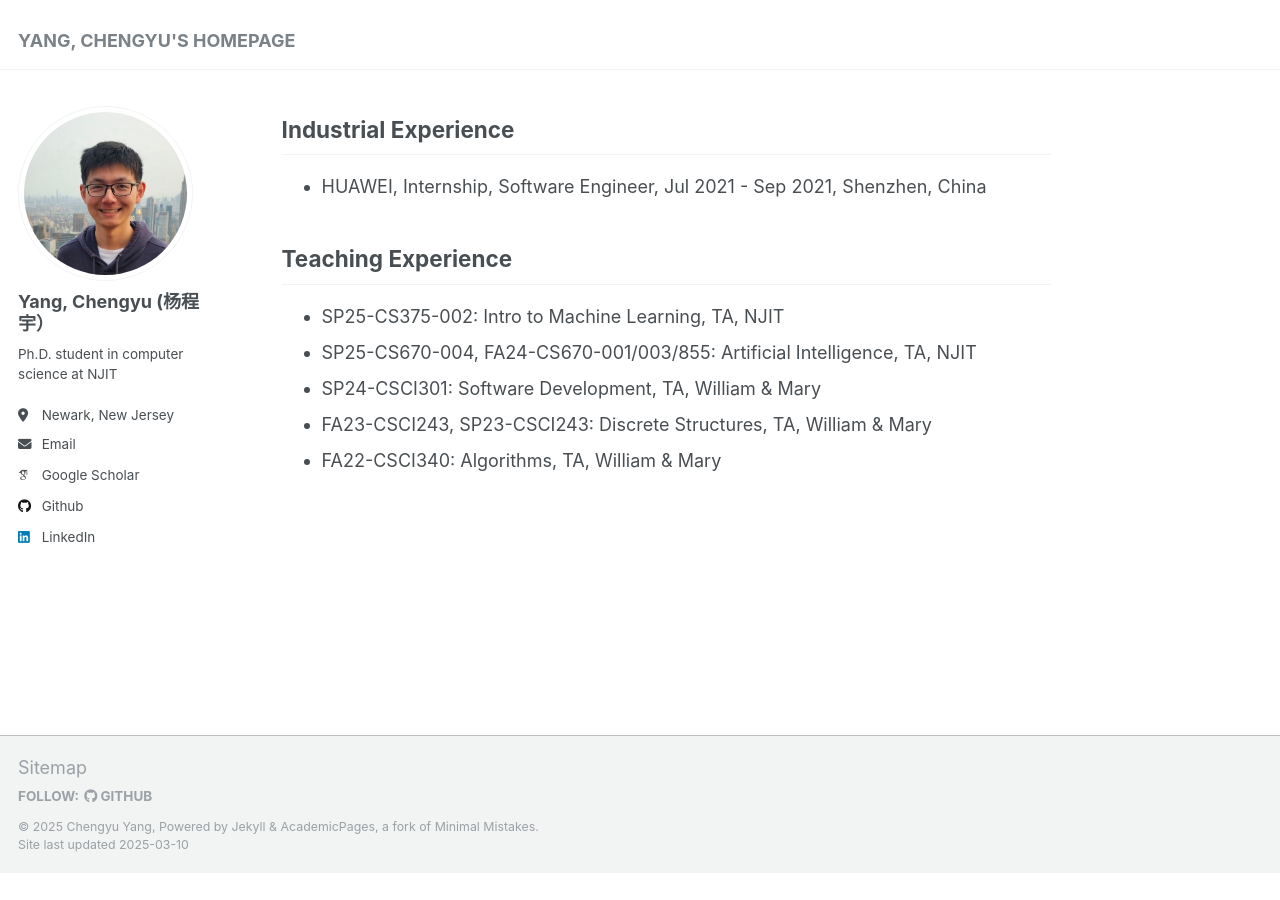
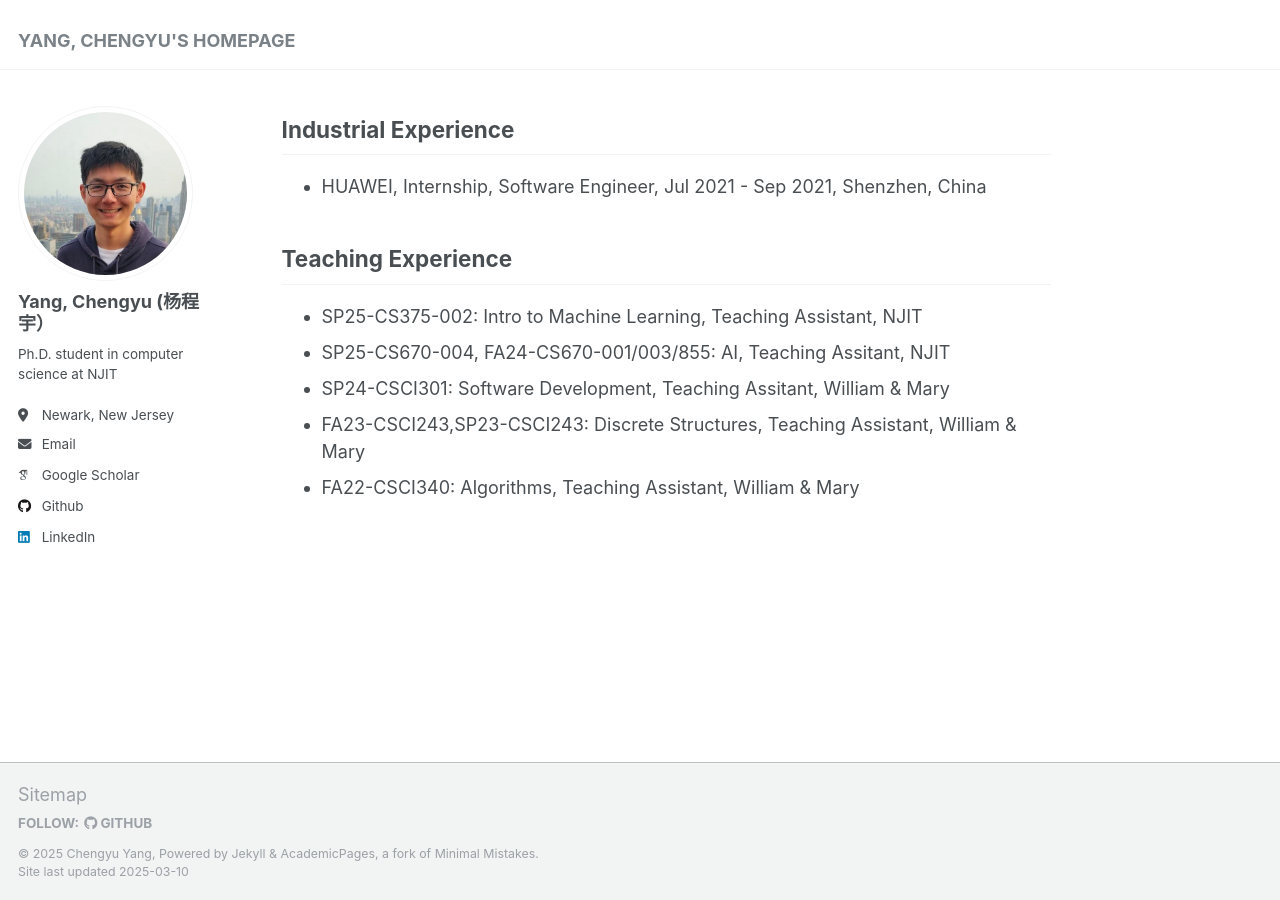
Before and after one commit to chengyuyang-njit/chengyuyang-njit.github.io, a Jekyll site: the page built from _pages/about.md, in a window 1280 px wide and 900 px high, scrolled down 1070 px. Built offline with Jekyll 4.4.1, drawn with Linux system fonts in a browser that asks for light colours; some web fonts are replaced; before the commit the page ends 1943 px from its top, so only the background shows below that.

Commit message:
Update about.md

```diff
--- a/_pages/about.md
+++ b/_pages/about.md
@@ -35,8 +35,8 @@ Industrial Experience
 
 Teaching Experience
 ------
-- SP25-CS375-002: Intro to Machine Learning, TA, NJIT
-- SP25-CS670-004, FA24-CS670-001/003/855: Artificial Intelligence, TA, NJIT
-- SP24-CSCI301: Software Development, TA, William & Mary
-- FA23-CSCI243, SP23-CSCI243: Discrete Structures, TA, William & Mary
-- FA22-CSCI340: Algorithms, TA, William & Mary
+- SP25-CS375-002: Intro to Machine Learning, Teaching Assistant, NJIT
+- SP25-CS670-004, FA24-CS670-001/003/855: AI, Teaching Assitant, NJIT
+- SP24-CSCI301: Software Development, Teaching Assitant, William & Mary
+- FA23-CSCI243,SP23-CSCI243: Discrete Structures, Teaching Assistant, William & Mary
+- FA22-CSCI340: Algorithms, Teaching Assistant, William & Mary
```
